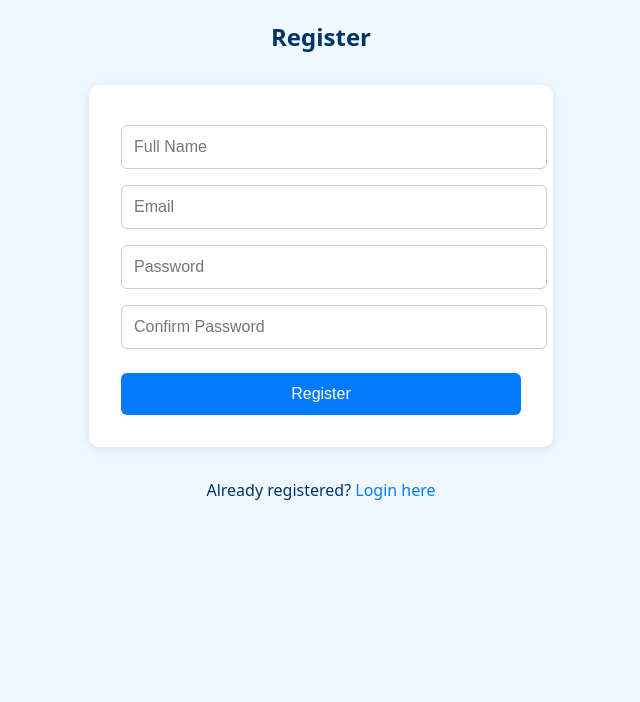
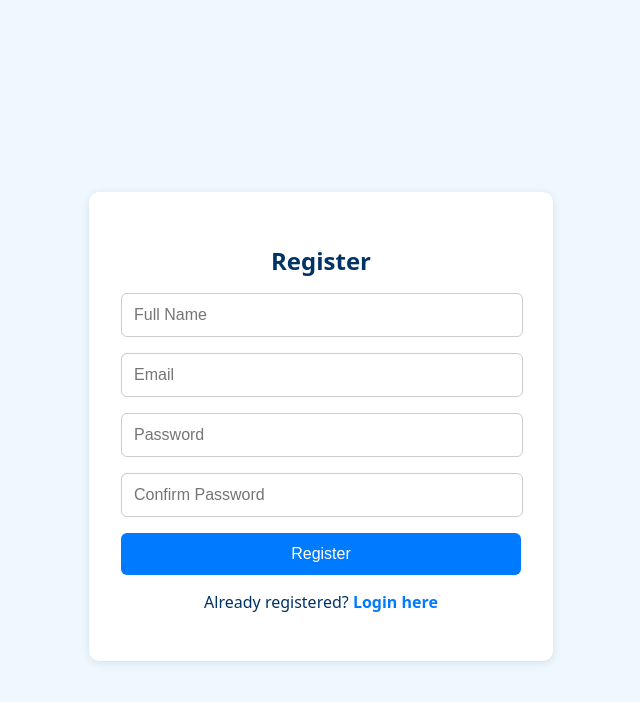
Before and after one commit to Sweexou/NoSqlForm, a SvelteKit app: page /register in a window 1280 px wide. Shown: the top 702 px of the page, without its empty margins (319-959 px from the left). Built offline with nearby package versions, Linux system fonts and the light colour scheme.

Commit message:
fix: css and add page form-home

```diff
--- a/src/app.css
+++ /dev/null
@@ -1,54 +0,0 @@
-/* src/app.css */
-body {
-  margin: 0;
-  font-family: system-ui, sans-serif;
-  background-color: #f0f8ff;
-  color: #003366;
-}
-
-a {
-  color: #007BFF;
-  text-decoration: none;
-}
-
-a:hover {
-  text-decoration: underline;
-}
-
-form {
-  max-width: 400px;
-  margin: 2rem auto;
-  padding: 2rem;
-  background: white;
-  border-radius: 10px;
-  box-shadow: 0 2px 10px rgba(0, 0, 0, 0.1);
-}
-
-input {
-  width: 100%;
-  padding: 0.75rem;
-  margin: 0.5rem 0;
-  border: 1px solid #ccc;
-  border-radius: 6px;
-  font-size: 1rem;
-}
-
-button {
-  background-color: #007BFF;
-  color: white;
-  padding: 0.75rem;
-  border: none;
-  border-radius: 6px;
-  font-size: 1rem;
-  width: 100%;
-  cursor: pointer;
-  margin-top: 1rem;
-}
-
-button:hover {
-  background-color: #0056b3;
-}
-
-h1, h2 {
-  text-align: center;
-}
--- a/src/app.html
+++ b/src/app.html
@@ -6,7 +6,26 @@
 	<meta name="viewport" content="width=device-width, initial-scale=1" />
 	%sveltekit.head%
 </head>
+
 <body data-sveltekit-preload-data="hover">
 	<div style="display: contents">%sveltekit.body%</div>
 </body>
 </html>
+
+<style>
+	body {
+		margin: 0;
+		font-family: system-ui, sans-serif;
+		background-color: #f0f8ff;
+		color: #003366;
+	}
+
+	a {
+		color: #007BFF;
+		text-decoration: none;
+	}
+
+	a:hover {
+		text-decoration: underline;
+	}
+</style>
--- a/src/routes/+layout.svelte
+++ /dev/null
@@ -1,5 +0,0 @@
-<script>
-  import '../app.css'; // Global CSS
-</script>
-
-<slot />
--- /dev/null
+++ b/src/routes/+page.server.ts
@@ -0,0 +1,6 @@
+import { redirect } from '@sveltejs/kit';
+import type { PageServerLoad } from './$types';
+
+export const load: PageServerLoad = () => {
+  throw redirect(307, '/login');
+};
--- a/src/routes/+page.svelte
+++ /dev/null
@@ -1,4 +0,0 @@
-<h1>Welcome to My App</h1>
-<p style="text-align: center; margin-top: 2rem;">
-  <a href="/login">Login</a> or <a href="/register">Register</a>
-</p>
--- /dev/null
+++ b/src/routes/api/forms-home/+server.ts
@@ -0,0 +1,22 @@
+import type { RequestHandler } from './$types';
+import jwt from 'jsonwebtoken';
+import db from '$lib/db';
+import { JWT_SECRET } from '$env/static/private';
+
+export const GET: RequestHandler = async ({ request }) => {
+  const auth = request.headers.get('authorization');
+  const token = auth?.split(' ')[1];
+
+  if (!token) {
+    return new Response(JSON.stringify({ error: 'Missing token' }), { status: 401 });
+  }
+
+  try {
+    jwt.verify(token, JWT_SECRET);
+  } catch {
+    return new Response(JSON.stringify({ error: 'Invalid token' }), { status: 401 });
+  }
+
+  const forms = await db.questionnaires.find().project({ title: 1 }).toArray();
+  return new Response(JSON.stringify(forms), { status: 200 });
+};
--- /dev/null
+++ b/src/routes/forms-home/+page.svelte
@@ -0,0 +1,126 @@
+<script lang="ts">
+  import { onMount } from "svelte";
+  let forms: { _id: string; title: string }[] = [];
+
+  onMount(async () => {
+    const token = localStorage.getItem("token");
+    if (!token) {
+      window.location.href = "/login";
+      return;
+    }
+
+    const res = await fetch("/api/forms-home", {
+      headers: { Authorization: `Bearer ${token}` },
+    });
+
+    if (res.status === 401) {
+      alert("Unauthorized");
+      window.location.href = "/login";
+      return;
+    }
+
+    forms = await res.json();
+  });
+
+  const logout = () => {
+    localStorage.removeItem("token");
+    window.location.href = "/login";
+  };
+</script>
+
+<svelte:head>
+  <title>Forms Home</title>
+</svelte:head>
+
+<header>
+  <div class="header-content">
+    <h2>All Forms</h2>
+    <button on:click={logout}><img src="/images/disconnect.png" alt="src"></button>
+  </div>
+</header>
+
+<ul>
+  {#each forms as form}
+    <li>{form.title}</li>
+  {/each}
+</ul>
+
+<a href="/create">
+  <button>Create New Form</button>
+</a>
+
+<style>
+  header {
+    width: 100%;
+    background: #fff;
+    border-bottom: 1px solid #e0e0e0;
+    box-shadow: 0 2px 8px #b7b7c933;
+    position: sticky;
+    top: 0;
+    z-index: 100;
+  }
+  .header-content {
+    max-width: 1200px;
+    margin: 0 auto;
+    display: flex;
+    align-items: center;
+    justify-content: space-between;
+    padding: 0 2rem;
+  }
+
+  h2{
+    font-size: 1.8rem;
+    font-weight: 500;
+    color: #3c2e5a;
+    font-family: -apple-system, BlinkMacSystemFont, "Segoe UI", Roboto,
+      sans-serif;
+  }
+
+  ul {
+    list-style: none;
+    padding: 0;
+    margin: 2rem auto;
+    max-width: 600px;
+  }
+
+  li {
+    background: white;
+    padding: 1rem;
+    margin-bottom: 1rem;
+    border-left: 5px solid #007bff;
+    box-shadow: 0 2px 4px rgba(0, 0, 0, 0.1);
+    border-radius: 6px;
+    font-size: 1rem;
+  }
+
+  header button {
+    border: 0;
+    background: transparent;
+    border-radius: 6px;
+    padding: 4px 2px 0px 4px;
+  }
+  header button img {
+    width: 35px;
+    height: 35px;
+  }
+
+  header button:hover {
+    background: #72727269;
+  }
+
+  a button {
+    display: block;
+    margin: 2rem auto;
+    background: #007bff;
+    color: white;
+    padding: 0.75rem 1.5rem;
+    font-size: 1rem;
+    border: none;
+    border-radius: 6px;
+    cursor: pointer;
+  }
+
+  a button:hover {
+    background: #0056b3;
+  }
+</style>
--- a/src/routes/login/+page.svelte
+++ b/src/routes/login/+page.svelte
@@ -1,28 +1,91 @@
 <script lang="ts">
-  let email = '';
-  let password = '';
+  let email = "";
+  let password = "";
 
   const login = async () => {
-    const res = await fetch('/api/login', {
-      method: 'POST',
-      headers: { 'Content-Type': 'application/json' },
-      body: JSON.stringify({ email, password })
+    const res = await fetch("/api/login", {
+      method: "POST",
+      headers: { "Content-Type": "application/json" },
+      body: JSON.stringify({ email, password }),
     });
 
     const data = await res.json();
     if (!res.ok) return alert(data.error);
-    localStorage.setItem('token', data.token);
-    alert('Login successful');
+
+    // ✅ Save token + Redirect to /forms-home
+    localStorage.setItem("token", data.token);
+    window.location.href = "/forms-home";
   };
 </script>
 
-<h2>Login</h2>
 <form on:submit|preventDefault={login}>
+  <h2>Login</h2>
   <input type="email" bind:value={email} placeholder="Email" required />
-  <input type="password" bind:value={password} placeholder="Password" required />
+  <input
+    type="password"
+    bind:value={password}
+    placeholder="Password"
+    required
+  />
   <button type="submit">Login</button>
+  <p style="text-align: center;">
+    No account? <a href="/register">Register here</a>
+  </p>
 </form>
 
-<p style="text-align: center;">
-  No account? <a href="/register">Register here</a>
-</p>
+<style>
+  h2 {
+    text-align: center;
+    margin-bottom: 1rem;
+    color: #003366;
+  }
+
+  form {
+    max-width: 400px;
+    margin: 12rem auto;
+    padding: 2rem;
+    background: white;
+    border-radius: 10px;
+    box-shadow: 0 2px 10px rgba(0, 0, 0, 0.1);
+  }
+
+  input {
+    display: block;
+    width: 94%;
+    padding: 0.75rem;
+    margin-bottom: 1rem;
+    border: 1px solid #ccc;
+    border-radius: 6px;
+    font-size: 1rem;
+  }
+
+  button {
+    width: 100%;
+    padding: 0.75rem;
+    font-size: 1rem;
+    background-color: #007bff;
+    color: white;
+    border: none;
+    border-radius: 6px;
+    cursor: pointer;
+  }
+
+  button:hover {
+    background-color: #0056b3;
+  }
+
+  p {
+    text-align: center;
+    margin-top: 1rem;
+  }
+
+  a {
+    color: #007bff;
+    text-decoration: none;
+    font-weight: bold;
+  }
+
+  a:hover {
+    text-decoration: underline;
+  }
+</style>
--- a/src/routes/register/+page.svelte
+++ b/src/routes/register/+page.svelte
@@ -1,32 +1,98 @@
 <script lang="ts">
-  let name = '';
-  let email = '';
-  let password = '';
-  let confirm = '';
+  let name = "";
+  let email = "";
+  let password = "";
+  let confirm = "";
 
   const register = async () => {
-    if (password !== confirm) return alert('Passwords do not match');
-    const res = await fetch('/api/register', {
-      method: 'POST',
-      headers: { 'Content-Type': 'application/json' },
-      body: JSON.stringify({ name, email, password })
+    if (password !== confirm) return alert("Passwords do not match");
+    const res = await fetch("/api/register", {
+      method: "POST",
+      headers: { "Content-Type": "application/json" },
+      body: JSON.stringify({ name, email, password }),
     });
 
     const data = await res.json();
     if (!res.ok) return alert(data.error);
-    alert('Registered successfully');
+    alert("Registered successfully");
   };
 </script>
 
-<h2>Register</h2>
 <form on:submit|preventDefault={register}>
+  <h2>Register</h2>
   <input type="text" bind:value={name} placeholder="Full Name" required />
   <input type="email" bind:value={email} placeholder="Email" required />
-  <input type="password" bind:value={password} placeholder="Password" required />
-  <input type="password" bind:value={confirm} placeholder="Confirm Password" required />
+  <input
+    type="password"
+    bind:value={password}
+    placeholder="Password"
+    required
+  />
+  <input
+    type="password"
+    bind:value={confirm}
+    placeholder="Confirm Password"
+    required
+  />
   <button type="submit">Register</button>
+  <p style="text-align: center;">
+    Already registered? <a href="/login">Login here</a>
+  </p>
 </form>
 
-<p style="text-align: center;">
-  Already registered? <a href="/login">Login here</a>
-</p>
+<style>
+  h2 {
+    text-align: center;
+    margin-bottom: 1rem;
+    color: #003366;
+  }
+
+  form {
+    max-width: 400px;
+    margin: 12rem auto;
+    padding: 2rem;
+    background: white;
+    border-radius: 10px;
+    box-shadow: 0 2px 10px rgba(0, 0, 0, 0.1);
+  }
+
+  input {
+    display: block;
+    width: 94%;
+    padding: 0.75rem;
+    margin-bottom: 1rem;
+    border: 1px solid #ccc;
+    border-radius: 6px;
+    font-size: 1rem;
+  }
+
+  button {
+    width: 100%;
+    padding: 0.75rem;
+    font-size: 1rem;
+    background-color: #007bff;
+    color: white;
+    border: none;
+    border-radius: 6px;
+    cursor: pointer;
+  }
+
+  button:hover {
+    background-color: #0056b3;
+  }
+
+  p {
+    text-align: center;
+    margin-top: 1rem;
+  }
+
+  a {
+    color: #007bff;
+    text-decoration: none;
+    font-weight: bold;
+  }
+
+  a:hover {
+    text-decoration: underline;
+  }
+</style>
```
Also changed, not shown: static/images/disconnect.png (added). Lines whose indentation alone changed are shown as unchanged.
